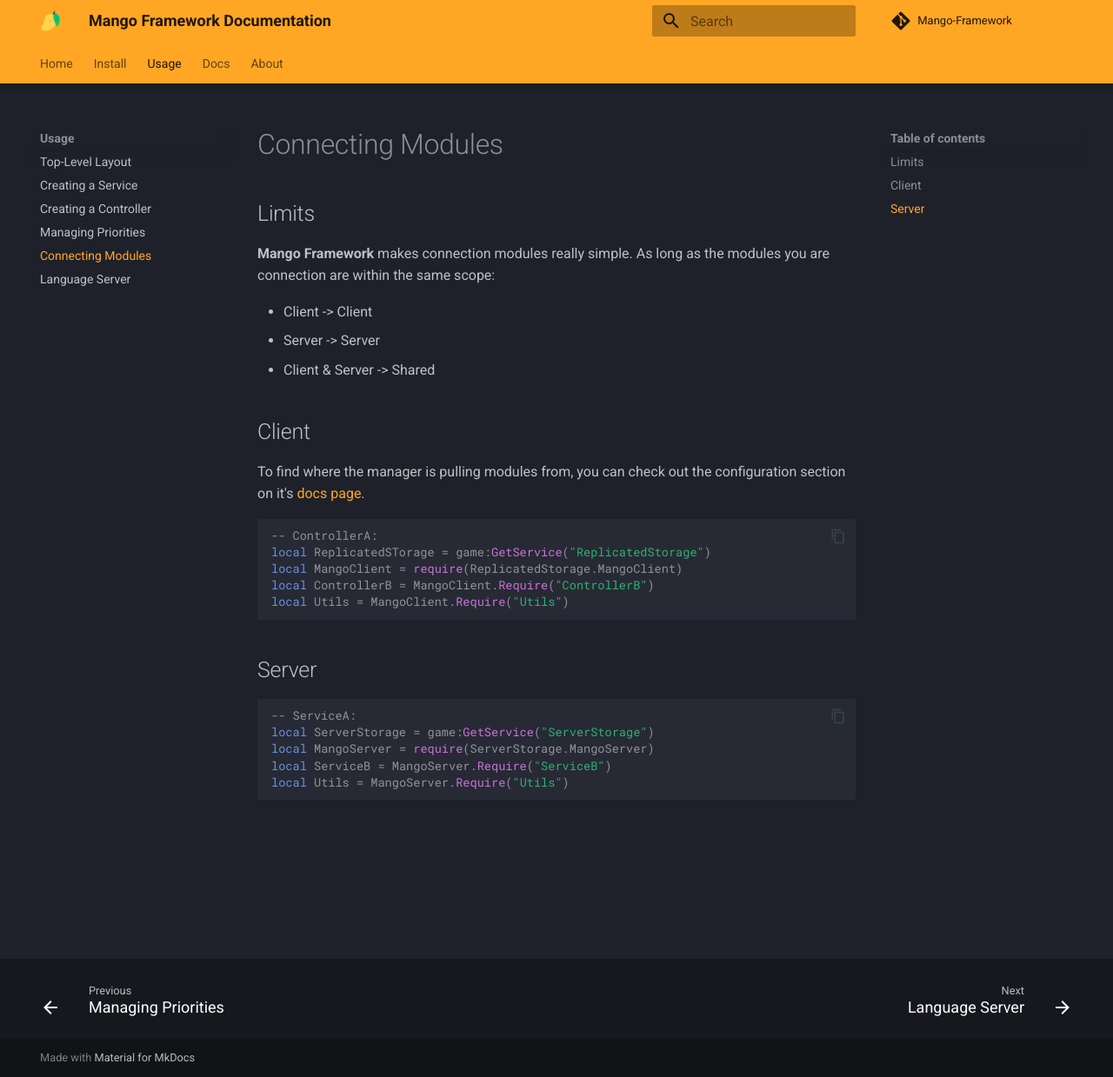
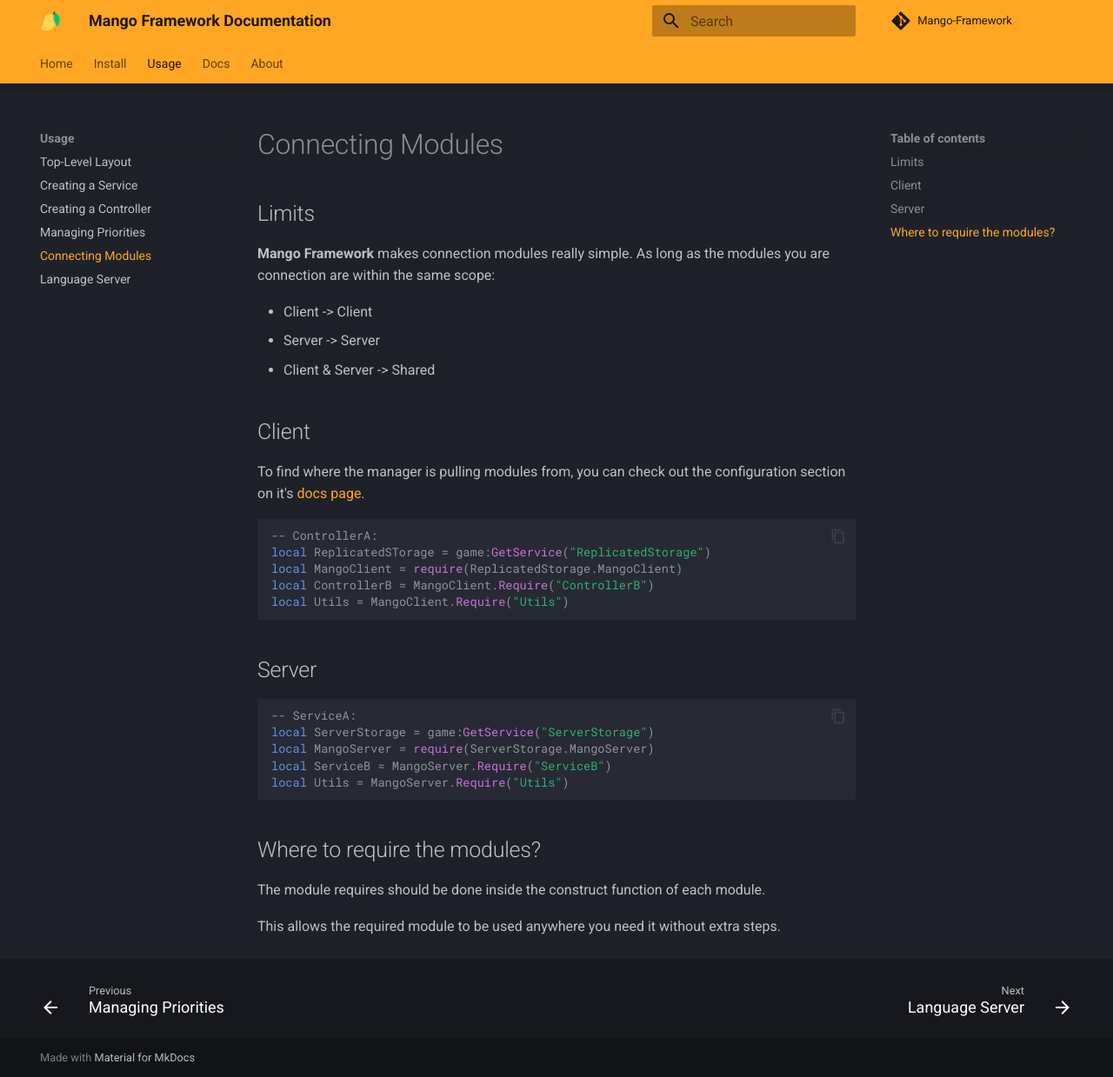
Before and after one commit to MarkoGasta/Mango-Framework-Docs, an MkDocs documentation site: the page built from docs/usage/connecting_modules.md, in a window 1280 px wide and 1239 px high. Shown: the whole window at 87% size. Built offline with MkDocs 1.6.1 and Material for MkDocs 9.7.7, drawn with Linux system fonts in a browser that asks for light colours; comment, search, counter and statistics services are not loaded.

Commit message:
Clarity fixes

````diff
--- a/docs/usage/connecting_modules.md
+++ b/docs/usage/connecting_modules.md
@@ -25,3 +25,8 @@
 local ServiceB = MangoServer.Require("ServiceB")
 local Utils = MangoServer.Require("Utils")
 ```
+
+## Where to require the modules?
+The module requires should be done inside the construct function of each module.
+
+This allows the required module to be used anywhere you need it without extra steps.
````
Also changed, not shown: docs/about/faq.md (+3 -0 lines), docs/install/from_source.md (+1 -2 lines).
